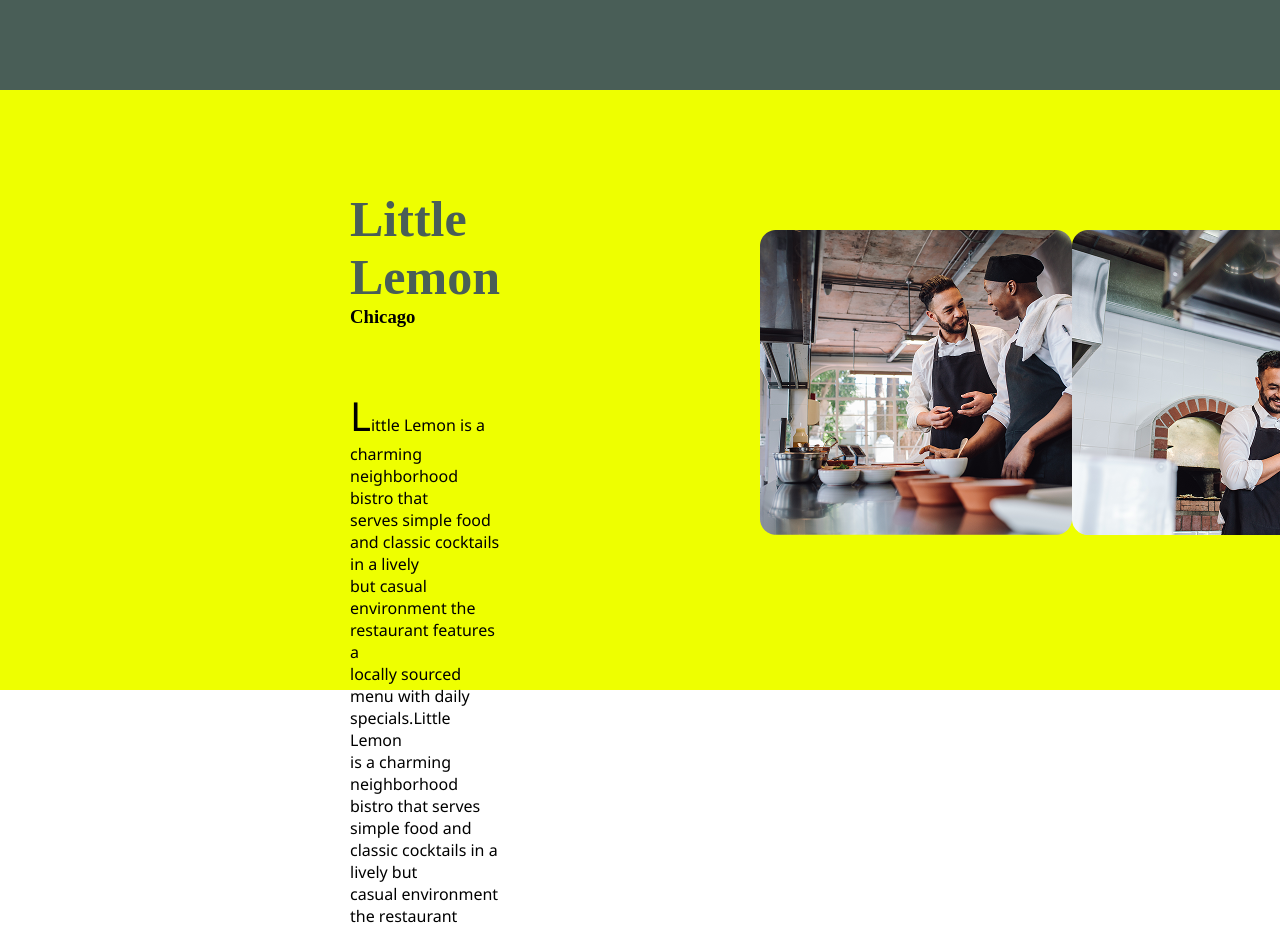
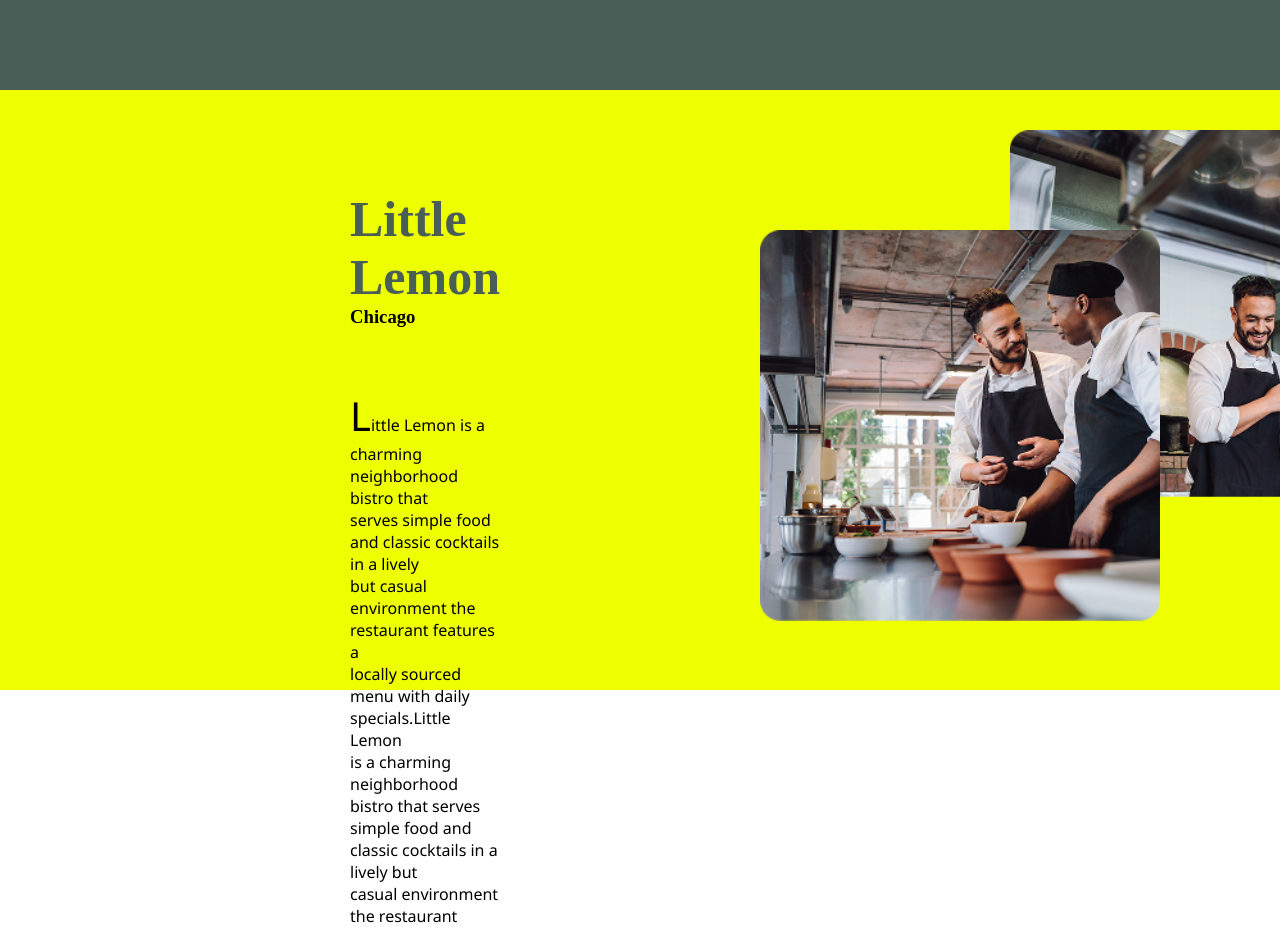
Before and after one commit to gabrieljcoutinho/PROJETO_Little-Lemon, a React (Create React App) app: page / in a window 1280 px wide. Shown: the part 2100-3027 px from the top of the page. Built offline with nearby package versions, Linux system fonts and the light colour scheme.

Commit message:
little chicago

```diff
--- a/src/ts/SectionChicago.jsx
+++ b/src/ts/SectionChicago.jsx
@@ -26,11 +26,11 @@ const SectionChicago = (props: Props) => {
 
             <div className="imgsChicago">
                   <div className="imgsChicago1">
-                <img src={img1Chicago} alt="" />
+                <img src={img1Chicago} className='imgsChicagoLittleLemon primeiraImgLittleLemon' alt="" />
           </div>
 
           <div className="imgsChicago2">
-                              <img src={img2Chicago} alt="" />
+                        <img src={img2Chicago} className='imgsChicagoLittleLemon imgMudancaUnicaChicago' alt="" />
           </div>
 
             </div>
```
